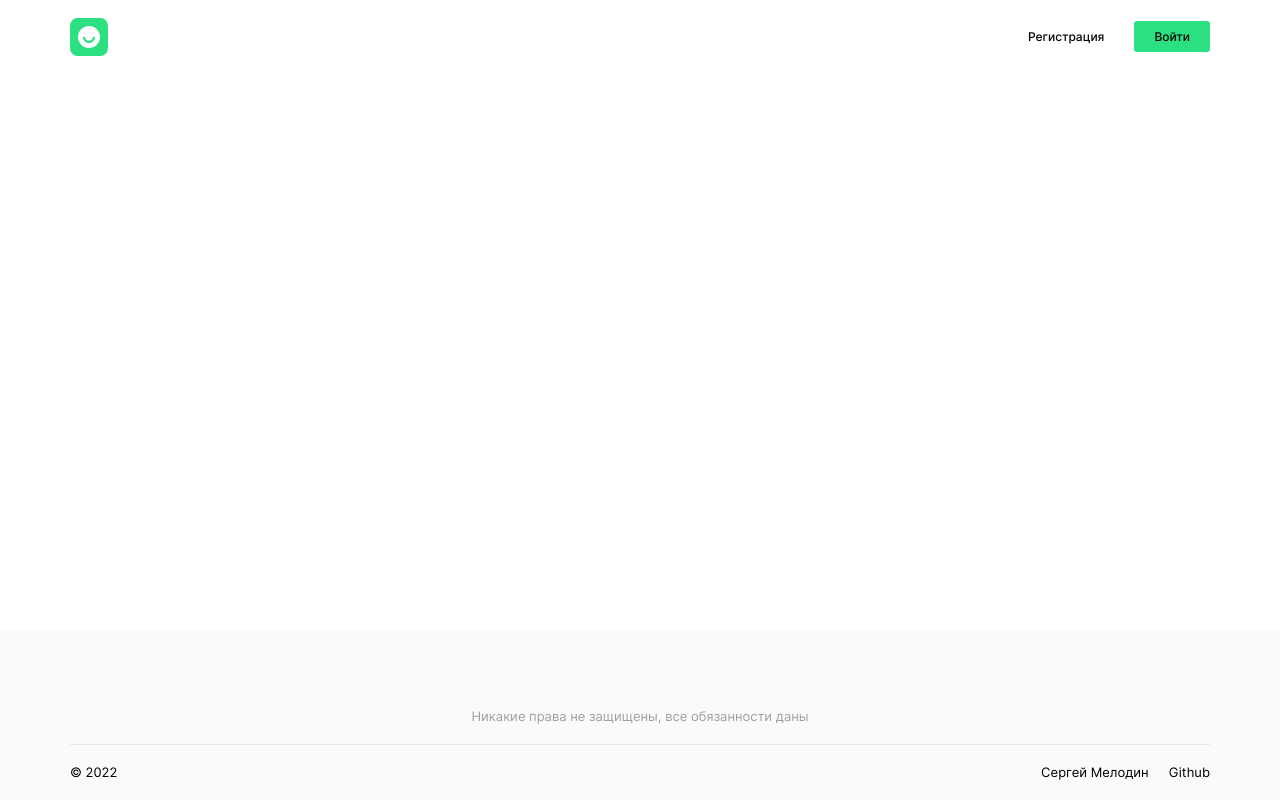
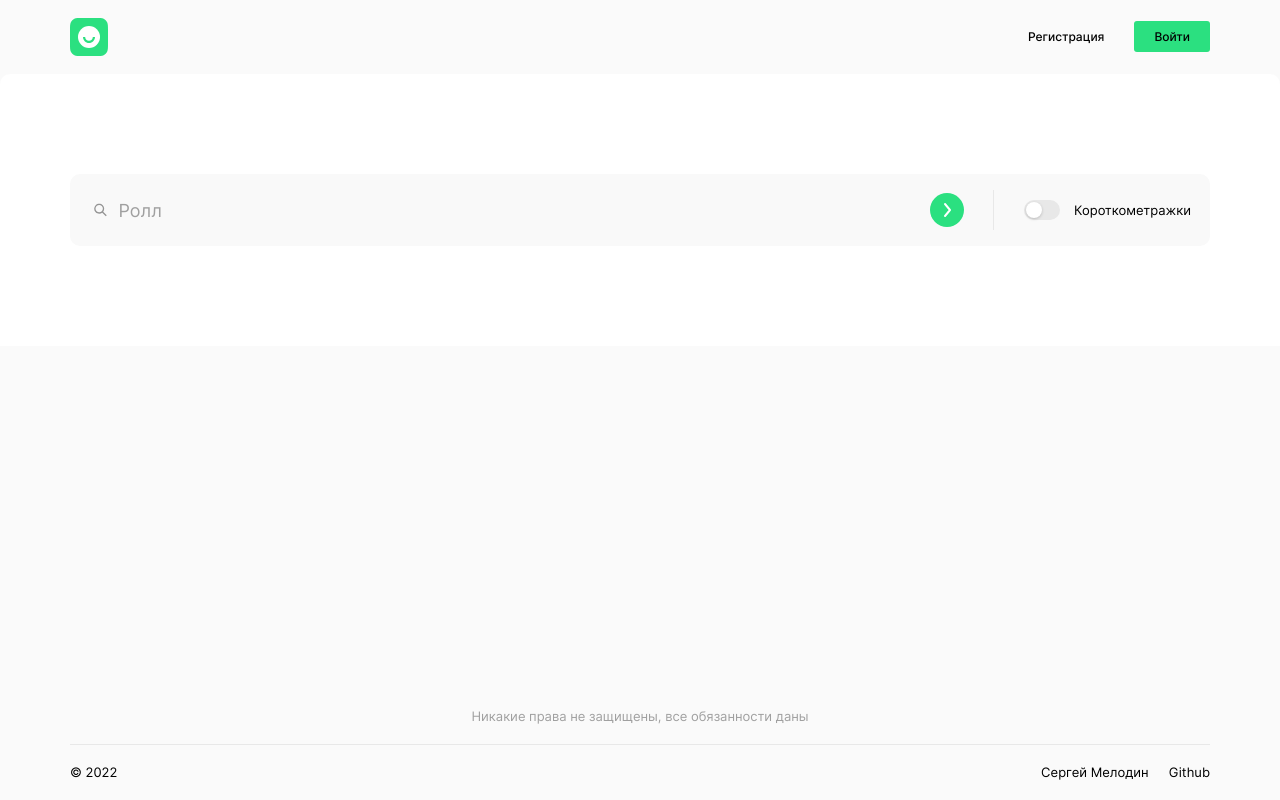
Before and after one commit to Melodyn/movies-explorer-frontend, a React (Create React App) app: page /movies in a window 1280 px wide. Built offline with nearby package versions, Linux system fonts and the light colour scheme.

Commit message:
#1 added SearchForm

```diff
--- a/src/components/App/App.css
+++ b/src/components/App/App.css
@@ -10,7 +10,7 @@
   justify-content: center;
   padding: 0;
   margin: 0 auto;
-  background-color: white;
+  background-color: #fafafa;
   font-family:
     Inter,
     -apple-system,
@@ -52,6 +52,7 @@
   box-sizing: border-box;
   padding: 100px 70px;
   margin: 0;
+  background-color: white;
 }
 
 .two-columns {
--- a/src/components/Footer/Footer.jsx
+++ b/src/components/Footer/Footer.jsx
@@ -4,7 +4,7 @@ export const Footer = () => (
   <footer className="article footer">
     <section className="footer__container">
       <p className="footer__about">
-        Никакие права не защищены, все обязанности даны
+        Никакие права не&nbsp;защищены, все&nbsp;обязанности&nbsp;даны
       </p>
       <div className="footer__info">
         <span className="footer__year">
--- a/src/components/Main/Main.css
+++ b/src/components/Main/Main.css
@@ -1,7 +1,9 @@
 .main {
+  overflow: hidden;
   width: 100%;
   height: 100%;
   flex: 1 0 auto;
   padding: 0;
+  border-radius: 10px;
   margin: 0;
 }
--- a/src/components/Main/Techs/Techs.css
+++ b/src/components/Main/Techs/Techs.css
@@ -2,6 +2,7 @@
   position: relative;
   padding-top: 100px;
   padding-bottom: 100px;
+  background-color: transparent;
 }
 
 .techs::after {
--- a/src/components/Movies/Movies.jsx
+++ b/src/components/Movies/Movies.jsx
@@ -1,6 +1,8 @@
 import './Movies.css';
+import { SearchForm } from './SearchForm/SearchForm';
 
 export const Movies = () => (
   <main className="main">
+    <SearchForm />
   </main>
 );
--- a/src/components/Movies/SearchForm/SearchForm.css
+++ b/src/components/Movies/SearchForm/SearchForm.css
@@ -0,0 +1,198 @@
+.search__form {
+  display: flex;
+  overflow: hidden;
+  width: 100%;
+  justify-content: space-between;
+  padding: 0;
+  border-radius: 10px;
+  margin: 0;
+}
+
+.search__fields {
+  display: flex;
+  align-items: center;
+  padding: 19px;
+  border: none;
+  margin: 0;
+}
+
+.search-film__label {
+  display: block;
+  width: 22px;
+  height: 22px;
+  padding: 0 10px 0 0;
+  margin: 0;
+  background-image: url('../../../images/search.svg');
+  background-position: left;
+  background-repeat: no-repeat;
+  background-size: 22px;
+}
+
+.search-film__input {
+  width: 100%;
+  height: 100%;
+  padding: 4px 0;
+  border: none;
+  margin: 0;
+  background-color: transparent;
+  font-size: 18px;
+  font-weight: 400;
+  line-height: 20px;
+  outline-color: #2be080;
+  outline-offset: 4px;
+}
+
+.search-film__input::placeholder {
+  color: #a0a0a0;
+}
+
+.search-film__button {
+  width: 80px;
+  height: 34px;
+  background-image: url('../../../images/find.svg');
+  background-position: right;
+  background-repeat: no-repeat;
+  background-size: contain;
+  outline-color: #2be080;
+  outline-offset: 4px;
+}
+
+.search__fields_type_film {
+  position: relative;
+  flex: 1;
+  align-self: stretch;
+  justify-content: space-between;
+  padding-right: 30px;
+  background-color: #f9f9f9;
+}
+
+.search__fields_type_film::after {
+  position: absolute;
+  top: 16px;
+  right: 0;
+  bottom: 16px;
+  width: 1px;
+  background-color: #e8e8e8;
+  content: '';
+}
+
+.search__fields_type_shorts {
+  padding-left: 30px;
+  background-color: #f9f9f9;
+}
+
+/* switch */
+
+.shorts-switch {
+  display: flex;
+  padding: 0;
+  margin: 0;
+  cursor: pointer;
+}
+
+.shorts-switch__checkbox {
+  width: 0;
+  height: 0;
+  padding: 0;
+  margin: 0;
+  visibility: hidden;
+}
+
+.shorts-switch__label {
+  position: relative;
+  display: block;
+  width: 36px;
+  height: 20px;
+  padding: 0;
+  border-radius: 10px;
+  margin: 0;
+  background-color: #e8e8e8;
+  cursor: pointer;
+  transition: .3s;
+}
+
+.shorts-switch__text {
+  padding: 0 0 0 14px;
+  margin: 0;
+  cursor: pointer;
+  font-size: 13px;
+  font-weight: 400;
+  line-height: 20px;
+}
+
+.shorts-switch__label::after {
+  position: absolute;
+  top: 2px;
+  left: 2px;
+  width: 16px;
+  height: 16px;
+  border-radius: 10px;
+  background-color: white;
+  box-shadow: 0 1px 3px rgba(0 0 0 / 20%);
+  content: '';
+  transform: translate(0);
+  transition: .3s;
+}
+
+.shorts-switch__checkbox:checked + .shorts-switch__label {
+  background-color: #2be080;
+}
+
+.shorts-switch__checkbox:checked + .shorts-switch__label::after {
+  transform: translate(100%);
+  transition: .3s;
+}
+
+@media screen and (max-width: 1239px) {
+  .search {
+    padding-right: 30px;
+    padding-left: 30px;
+  }
+}
+
+@media screen and (max-width: 879px) {
+  .search__fields_type_film {
+    padding-right: 19px;
+  }
+
+  .search__fields_type_shorts {
+    padding-left: 19px;
+  }
+}
+
+@media screen and (max-width: 767px) {
+  .search-film__label {
+    display: none;
+  }
+}
+
+@media screen and (max-width: 519px) {
+  .search {
+    padding-right: 18px;
+    padding-left: 18px;
+  }
+
+  .search__form {
+    flex-direction: column;
+    align-items: center;
+    gap: 45px;
+  }
+
+  .search-film__input {
+    font-size: 14px;
+  }
+
+  .search__fields_type_shorts {
+    padding: 0;
+    background-color: transparent;
+  }
+
+  .search__fields_type_film {
+    overflow: hidden;
+    border-radius: 10px;
+  }
+
+  .search__fields_type_film::after {
+    display: none;
+  }
+}
--- a/src/components/Movies/SearchForm/SearchForm.jsx
+++ b/src/components/Movies/SearchForm/SearchForm.jsx
@@ -0,0 +1,39 @@
+/* почему-то линтер не видит htmlFor у лейбла */
+/* eslint-disable jsx-a11y/label-has-associated-control */
+import './SearchForm.css';
+
+export const SearchForm = () => (
+  <article className="article search">
+    <form action="/" name="search" className="search__form">
+      <fieldset className="search__fields search__fields_type_film">
+        <label className="search-film__label" htmlFor="film" />
+        <input
+          className="search-film__input"
+          type="text"
+          placeholder="Ролл"
+          id="film"
+          name="film"
+        />
+        <button
+          className="animation button search-film__button"
+          type="submit"
+          aria-label="Найти"
+        />
+      </fieldset>
+      <fieldset className="search__fields search__fields_type_shorts">
+        <div className="shorts-switch">
+          <input
+            className="shorts-switch__checkbox"
+            type="checkbox"
+            id="shorts"
+            name="shorts"
+          />
+          <label className="shorts-switch__label" htmlFor="shorts" />
+          <label className="shorts-switch__text" htmlFor="shorts">
+            Короткометражки
+          </label>
+        </div>
+      </fieldset>
+    </form>
+  </article>
+);
```
